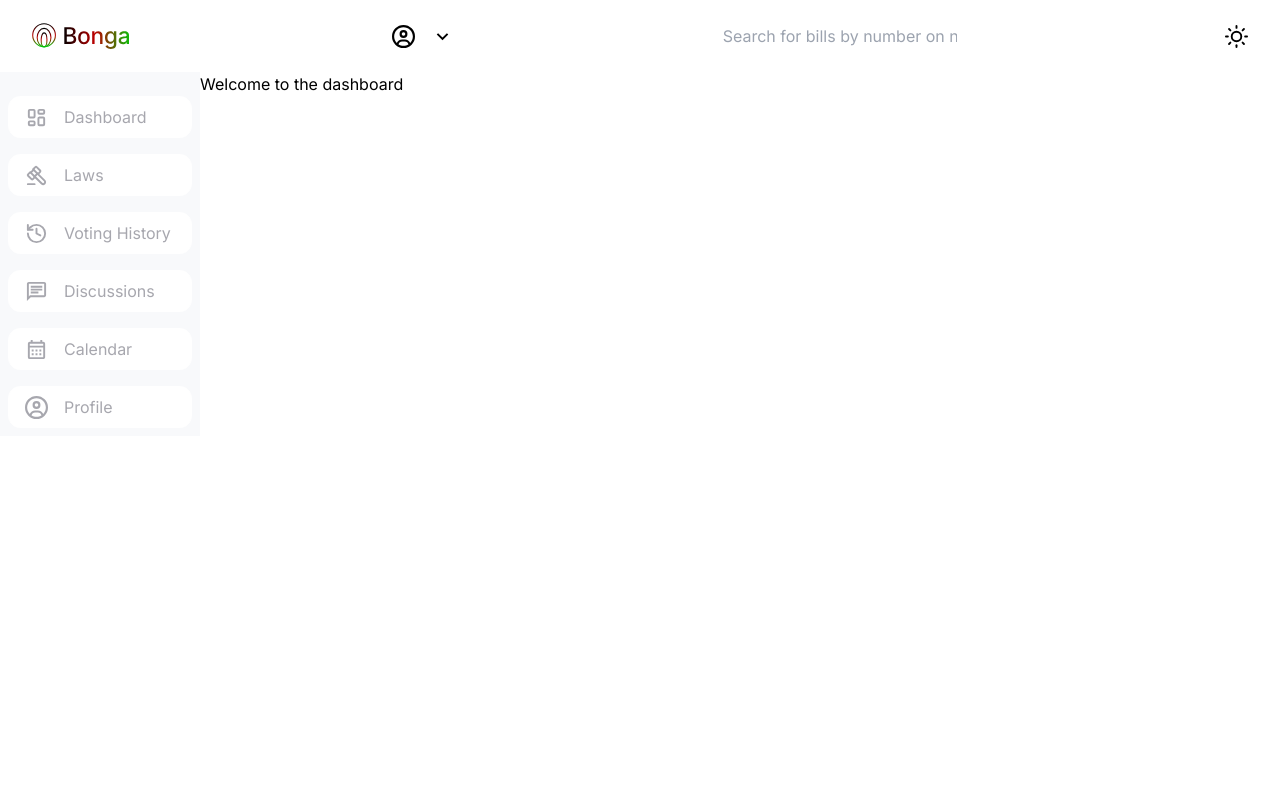
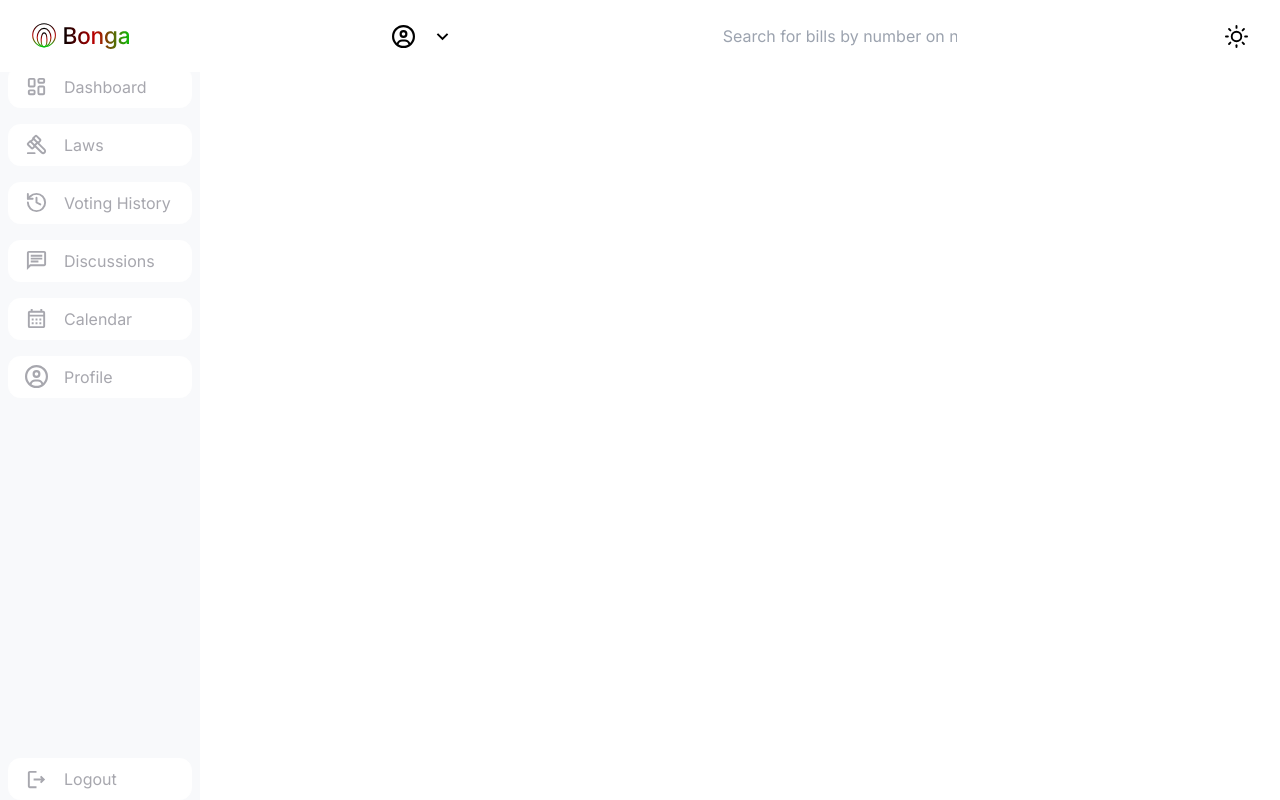
Before and after one commit to Friendsofthepeople/peoples-gavel, a Next.js app: page /dashboard in a window 1280 px wide. Built offline with nearby package versions, Linux system fonts and the light colour scheme.

Commit message:
fix nav top bar

```diff
--- a/app/dashboard/components/SideBar.tsx
+++ b/app/dashboard/components/SideBar.tsx
@@ -2,12 +2,14 @@
 
 import React, { useState } from 'react'
 import Link from 'next/link'
+import Image from 'next/image'
 import { TbLayoutDashboard } from "react-icons/tb";
 import { TbGavel } from "react-icons/tb";
 import { LuHistory } from "react-icons/lu";
 import { MdOutlineChat } from "react-icons/md";
 import { MdOutlineCalendarMonth } from "react-icons/md";
 import { FaRegCircleUser } from "react-icons/fa6";
+import { MdOutlineLogout } from "react-icons/md";
 
 function SideBar() {
   // State to keep track of the active button
@@ -19,46 +21,71 @@ function SideBar() {
   };
 
   return (
-    <aside className='hidden lg:flex flex-col shrink-0 w-[200px] transition-all bg-[#f8f9fb] duration-300 ease-in-out m-0 left-0 p-2'>
+    <aside className='h-screen flex flex-col shrink-0 w-full lg:w-[200px] transition-all bg-[#f8f9fb] duration-300 ease-in-out m-0 left-0 px-2'>
+      <div className='grow'>
+        <div className='pt-4 px-6 w-full lg:block lg:w-auto mt-2' >
+          <a href='/'>
+            <Image height={100} width={100} alt='logo' src={'/logo/logo-full-v.svg'} />
+          </a>
+
+        </div>
         <Link
           onClick={() => {
             setActiveButton(null);
-        handleButtonClick("Dashboard")}}
+            handleButtonClick("Dashboard")
+          }}
           className={activeButton == "Dashboard" ? 'flex items-center gap-4 border-2 border-[#01C909] bg-[#01C909] text-white rounded-xl mt-4 py-2 px-4 ' : 'flex items-center gap-4 py-2 px-4 border border-[#ffffff] bg-[#ffffff] rounded-xl items-center text-[#a7a7ae] mt-4'} href="#">
           <TbLayoutDashboard size={23} /> Dashboard
         </Link>
         <Link
           onClick={() => {
             setActiveButton(null);
-        handleButtonClick("Laws")}}
+            handleButtonClick("Laws")
+          }}
           className={activeButton == "Laws" ? 'flex items-center gap-4 border-2 border-[#01C909] bg-[#01C909] text-white rounded-xl mt-4 py-2 px-4 ' : 'flex items-center gap-4 py-2 px-4 border border-[#ffffff] bg-[#ffffff] rounded-xl items-center text-[#a7a7ae] mt-4'} href="#">
           <TbGavel size={23} /> Laws
         </Link>
         <Link
           onClick={() => {
             setActiveButton(null);
-        handleButtonClick("Voting History")}}
+            handleButtonClick("Voting History")
+          }}
           className={activeButton == "Voting History" ? 'flex items-center gap-4 border-2 border-[#01C909] bg-[#01C909] text-white rounded-xl mt-4 py-2 px-4 ' : 'flex items-center gap-4 py-2 px-4 border border-[#ffffff] bg-[#ffffff] rounded-xl items-center text-[#a7a7ae] mt-4'} href="#">
           <LuHistory size={23} /> Voting History
         </Link>
         <Link onClick={() => {
           setActiveButton(null);
-        handleButtonClick("Discussions")}}
+          handleButtonClick("Discussions")
+        }}
           className={activeButton == "Discussions" ? 'flex items-center gap-4 border-2 border-[#01C909] bg-[#01C909] text-white rounded-xl mt-4 py-2 px-4 ' : 'flex items-center gap-4 py-2 px-4 border border-[#ffffff] bg-[#ffffff] rounded-xl items-center text-[#a7a7ae] mt-4'} href="#">
           <MdOutlineChat size={23} /> Discussions
         </Link>
         <Link onClick={() => {
           setActiveButton(null);
-        handleButtonClick("Calendar")}}
+          handleButtonClick("Calendar")
+        }}
           className={activeButton == "Calendar" ? 'flex items-center gap-4 border-2 border-[#01C909] bg-[#01C909] text-white rounded-xl mt-4 py-2 px-4 ' : 'flex items-center gap-4 py-2 px-4 border border-[#ffffff] bg-[#ffffff] rounded-xl items-center text-[#a7a7ae] mt-4'} href="#">
           <MdOutlineCalendarMonth size={23} /> Calendar
         </Link>
         <Link onClick={() => {
           setActiveButton(null);
-        handleButtonClick("Profile")}}
+          handleButtonClick("Profile")
+        }}
           className={activeButton == "Profile" ? 'flex items-center gap-4 border-2 border-[#01C909] bg-[#01C909] text-white rounded-xl mt-4 py-2 px-4 ' : 'flex items-center gap-4 py-2 px-4 border border-[#ffffff] bg-[#ffffff] rounded-xl items-center text-[#a7a7ae] mt-4'} href="#">
           <FaRegCircleUser size={23} /> Profile
         </Link>
+
+      </div>
+
+      <div >
+        <Link onClick={() => {
+          setActiveButton(null);
+          handleButtonClick("Logout")
+        }}
+          className={activeButton == "Logout" ? 'flex items-center gap-4 border-2 border-[#01C909] bg-[#01C909] text-white rounded-xl mt-4 py-2 px-4 ' : 'flex items-center gap-4 py-2 px-4 border border-[#ffffff] bg-[#ffffff] rounded-xl items-center text-[#a7a7ae] mt-4'} href="#">
+          <MdOutlineLogout size={23} /> Logout
+        </Link>
+      </div>
 
     </aside>
   )
--- a/app/dashboard/components/TopNavBar.tsx
+++ b/app/dashboard/components/TopNavBar.tsx
@@ -3,7 +3,7 @@
 import Image from 'next/image'
 import Link from 'next/link'
 
-import React, { useState } from 'react'
+import React, { useState, useEffect, useCallback } from 'react'
 import { TiThMenu } from "react-icons/ti";
 import { IoClose } from "react-icons/io5";
 import { MdOutlineKeyboardArrowDown } from "react-icons/md";
@@ -12,14 +12,43 @@ import { FaRegCircleUser } from "react-icons/fa6";
 import { FiSun } from "react-icons/fi";
 
 const TopNavbar = () => {
+    const [isOpen, setIsOpen] = useState(true);
+    const [lastScrollY, setLastScrollY] = useState(0);
+
+    const controlNavbar = useCallback(() => {
+        if (typeof window !== 'undefined') {
+          if (window.scrollY > lastScrollY) {
+            // if scroll down hide the navbar
+            setIsOpen(false);
+          } else{
+            setIsOpen(true);
+          }
+          // remember current page location to use in the next move
+          setLastScrollY(window.scrollY);
+        }
+      }, [lastScrollY]);
+
+      useEffect(() => {
+        if (typeof window !== 'undefined') {
+          window.addEventListener('scroll', controlNavbar);
+
+          // cleanup function
+          return () => {
+            window.removeEventListener('scroll', controlNavbar);
+          };
+        }
+      }, [controlNavbar]);
+
+
     const [menuOpen, setMenuOpen] = useState<boolean>(false)
 
     const toggleMenu = () => {
         setMenuOpen(!menuOpen)
     }
-
+    //
+    // <main className="sticky top-0 z-10 py-4 md:py-8 lg:py-4 px-4 px-8 bg-white">
     return (
-        <main className="sticky top-0 z-10 py-4 md:py-8 lg:py-4 px-4 px-8 bg-white">
+        <main className={`fixed w-full transition-transform duration-300 transform ${isOpen ? 'translate-y-0' : '-translate-y-full'} top-0 z-10 py-4 md:py-8 lg:py-4 px-4 px-8 bg-white`}>
             <nav className="flex flex-col lg:flex-row justify-between items-center w-full gap-4">
                 <div className='flex justify-between items-center gap-4 w-full  lg:block lg:w-auto' >
                     <a href='/'>
--- a/app/dashboard/layout.tsx
+++ b/app/dashboard/layout.tsx
@@ -20,11 +20,10 @@ export default function DashboardLayout({
     <html lang="en">
       <body className={inter.className}>
         <TopNavBar />
-        <div className='flex items-start'>
-          <div className="sticky top-[70px]">
+        <div className='lg:flex lg:items-start'>
+          <div className="sticky top-0">
             <SideBar />
           </div>
-
           <div className='flex-end w-full'>
             {children}
           </div>
--- a/app/dashboard/page.tsx
+++ b/app/dashboard/page.tsx
@@ -11,6 +11,7 @@ function page() {
   return (
     <div>
       <p>Welcome to the dashboard</p>
+
     </div>
   )
 }
```
Lines whose indentation alone changed are shown as unchanged.
